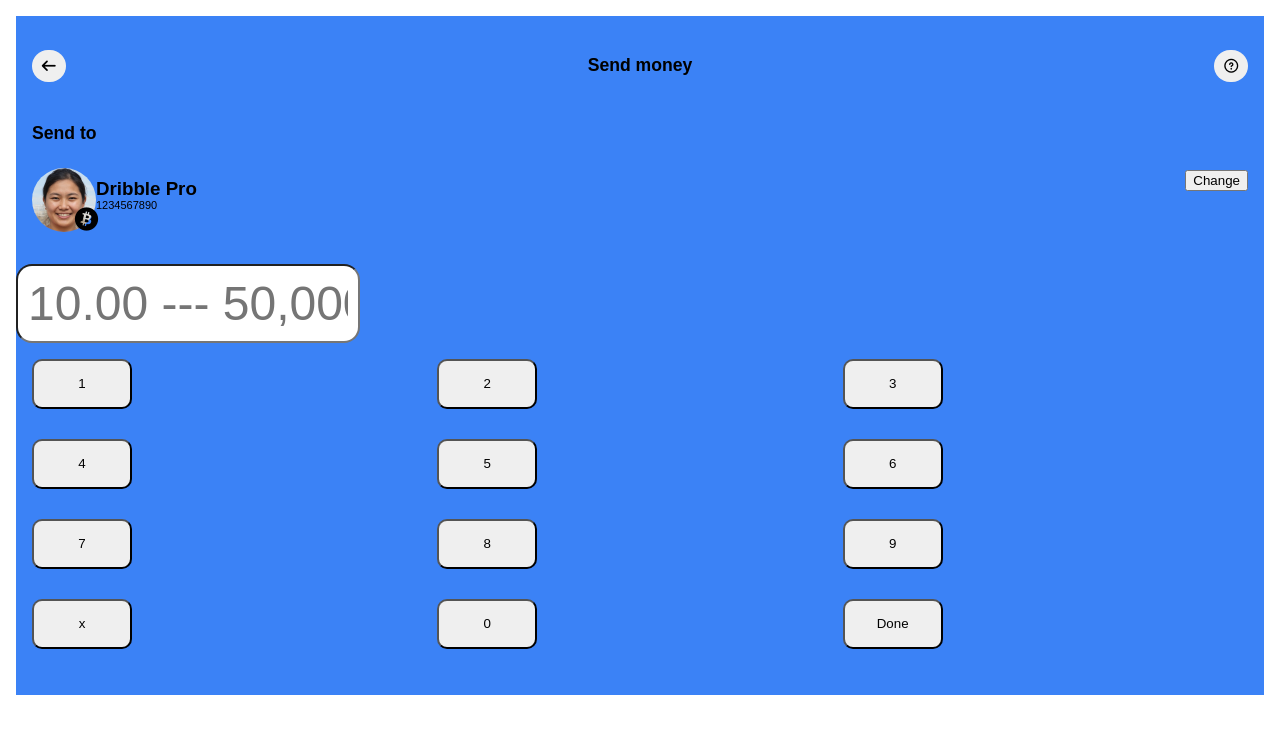
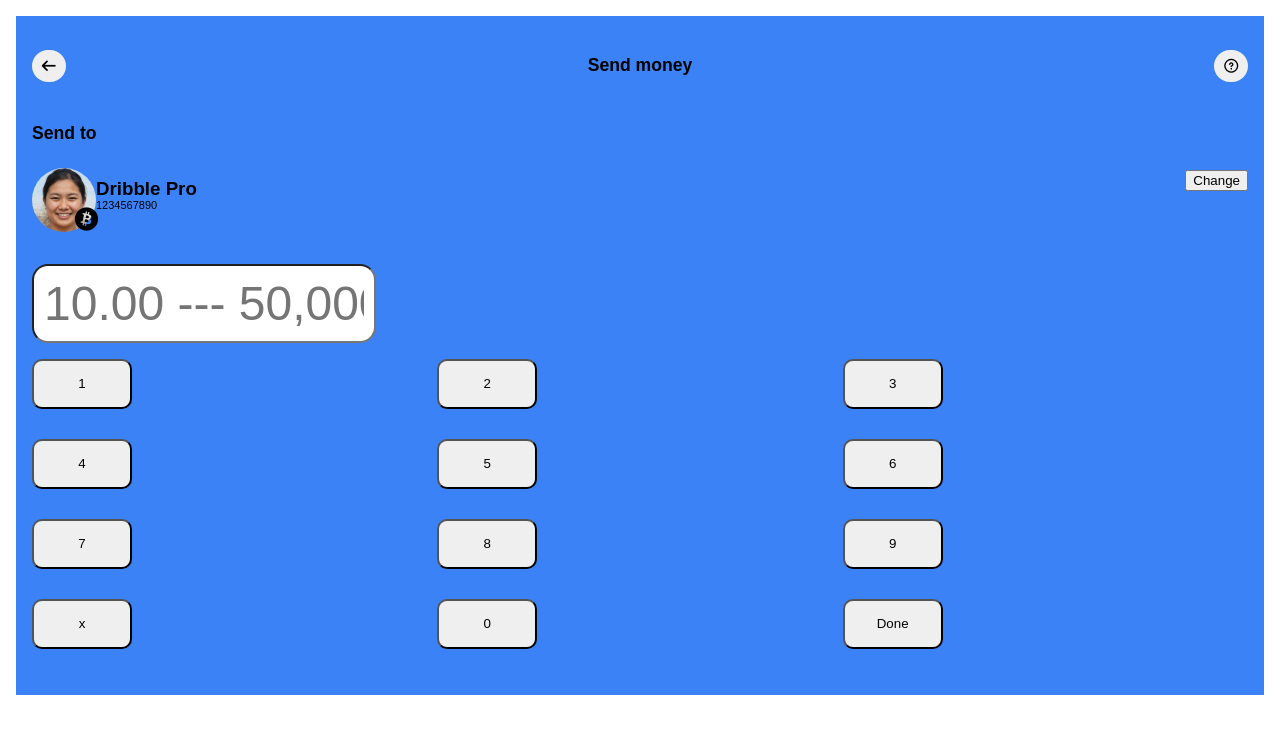
Before and after one commit to Programming-buddie/NewPay, a plain HTML site: page send.html in a window 1280 px wide. Drawn offline with Linux system fonts and the light colour scheme.

Commit message:
center input

```diff
--- a/send.css
+++ b/send.css
@@ -33,10 +33,11 @@ input{
     padding: 10px;
     font-size: 3rem;
     width: min(320px, 400px);
-    margin-left: -1rem;
+    /* margin-left: -1rem; */
     border-radius: 1rem;
     margin-bottom: 1rem;
-
+    align-self: center;
+    justify-self: center;
 }
 input[type="number"]::-webkit-inner-spin-button,
 input[type="number"]::-webkit-outer-spin-button{
```
